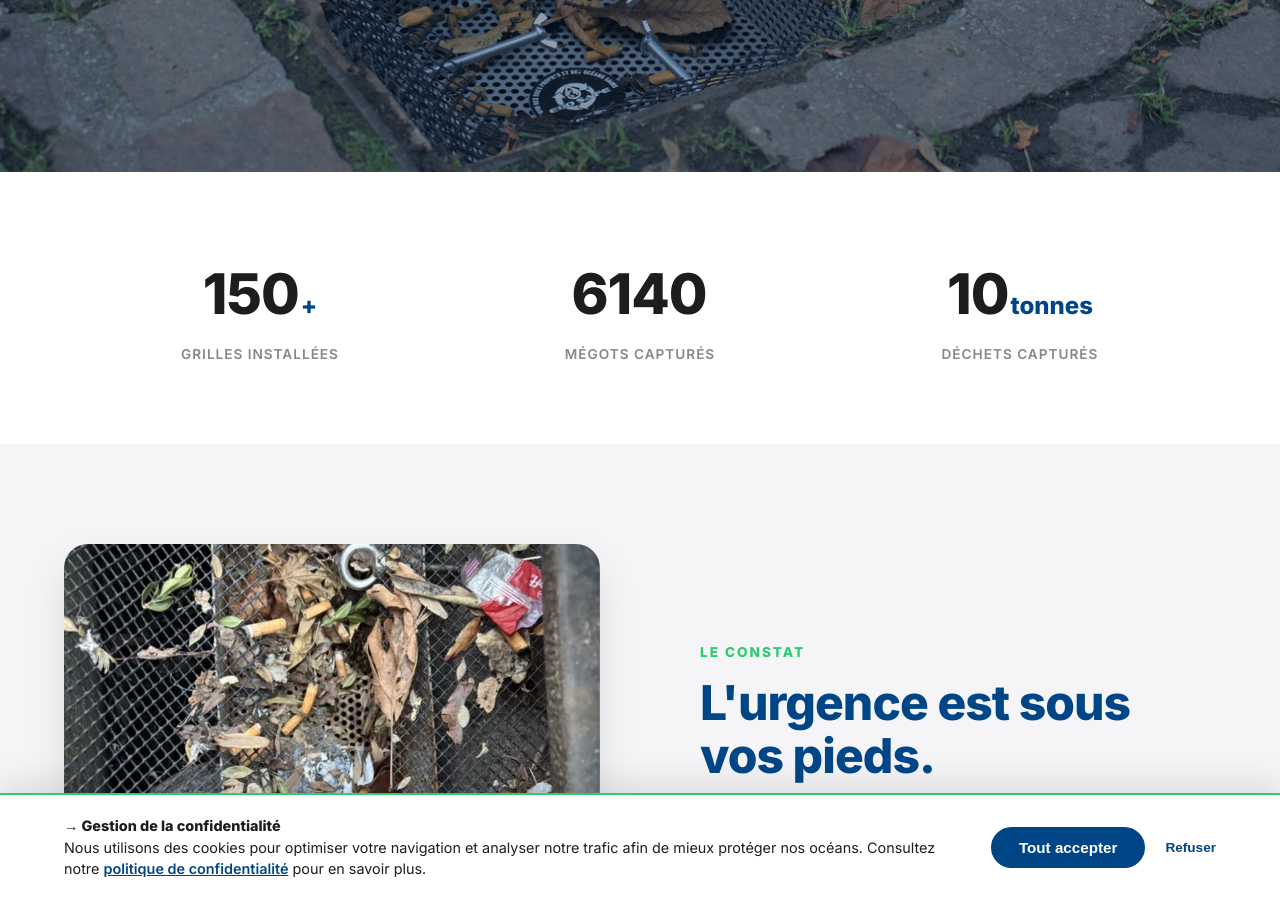
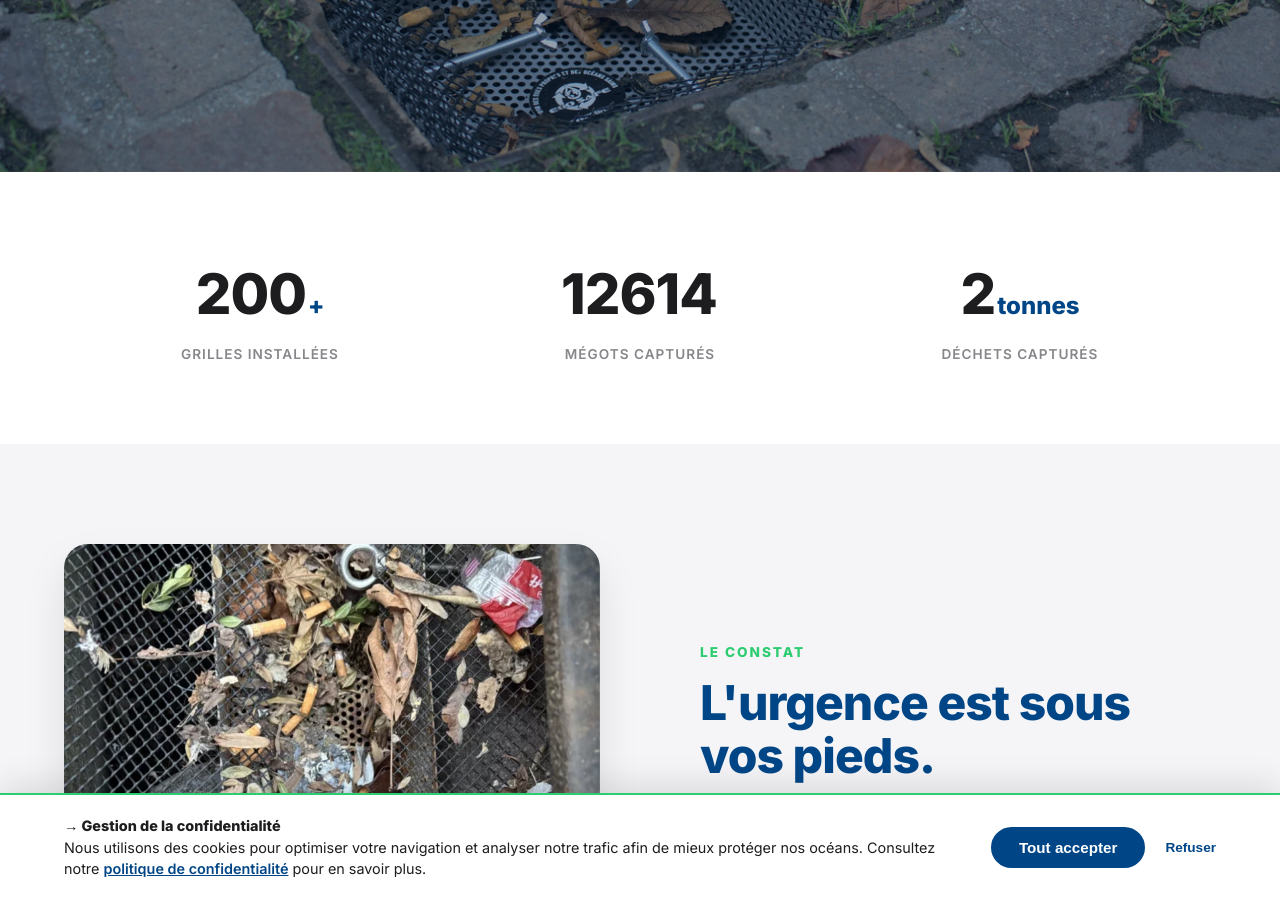
Before and after one commit to DuvalDVL/ecosafe, a Jekyll site: the page built from index.html, in a window 1280 px wide and 900 px high, scrolled down 612 px. Built offline with Jekyll 4.4.1, drawn with Linux system fonts in a browser that asks for light colours.

Commit message:
Update index.html

```diff
--- a/index.html
+++ b/index.html
@@ -35,21 +35,21 @@ description: "Eco Safe installe des grilles de filtration pour avaloirs. Conform
 
       <div class="stat-card">
         <div class="stat-number-wrap">
-          <span class="stat-number counter" data-target="150">0</span><span class="stat-unit">+</span>
+          <span class="stat-number counter" data-target="200">0</span><span class="stat-unit">+</span>
         </div>
         <span class="stat-label">Grilles installées</span>
       </div>
 
       <div class="stat-card">
         <div class="stat-number-wrap">
-          <span class="stat-number counter" data-target="6140">0</span><span class="stat-unit"></span>
+          <span class="stat-number counter" data-target="12614">0</span><span class="stat-unit"></span>
         </div>
         <span class="stat-label">Mégots capturés</span>
       </div>
 
       <div class="stat-card">
         <div class="stat-number-wrap">
-          <span class="stat-number counter" data-target="10">0</span><span class="stat-unit">tonnes</span>
+          <span class="stat-number counter" data-target="2">0</span><span class="stat-unit">tonnes</span>
         </div>
         <span class="stat-label">Déchets capturés</span>
       </div>
```
